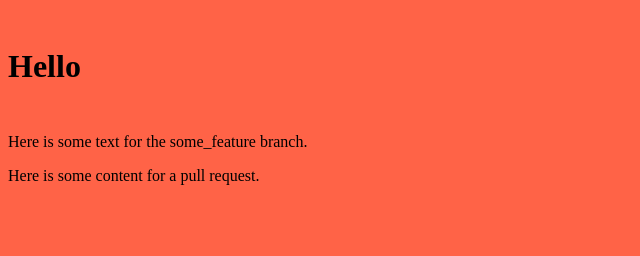
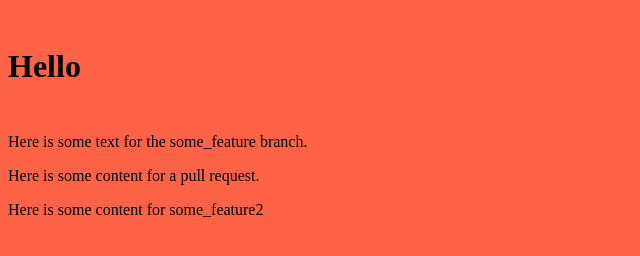
Before and after one commit to romain742/testdesign, a website: page src/index.html in a window 1280 px wide. Shown: the whole page, without its empty margins (0-640 px from the left). Drawn offline with nearby package versions, Linux system fonts and the light colour scheme; files that its build step writes are made by us from their sources.

Commit message:
Add content for some_feature2

```diff
--- a/src/index.html
+++ b/src/index.html
@@ -10,6 +10,7 @@
     <h1 class="my3">Hello</h1>
     <p>Here is some text for the some_feature branch.</p>
     <p>Here is some content for a pull request.</p>
+    <p>Here is some content for some_feature2</p>
     <script inline src="../dist/bundle.js"></script>
   </body>
 </html>
```
